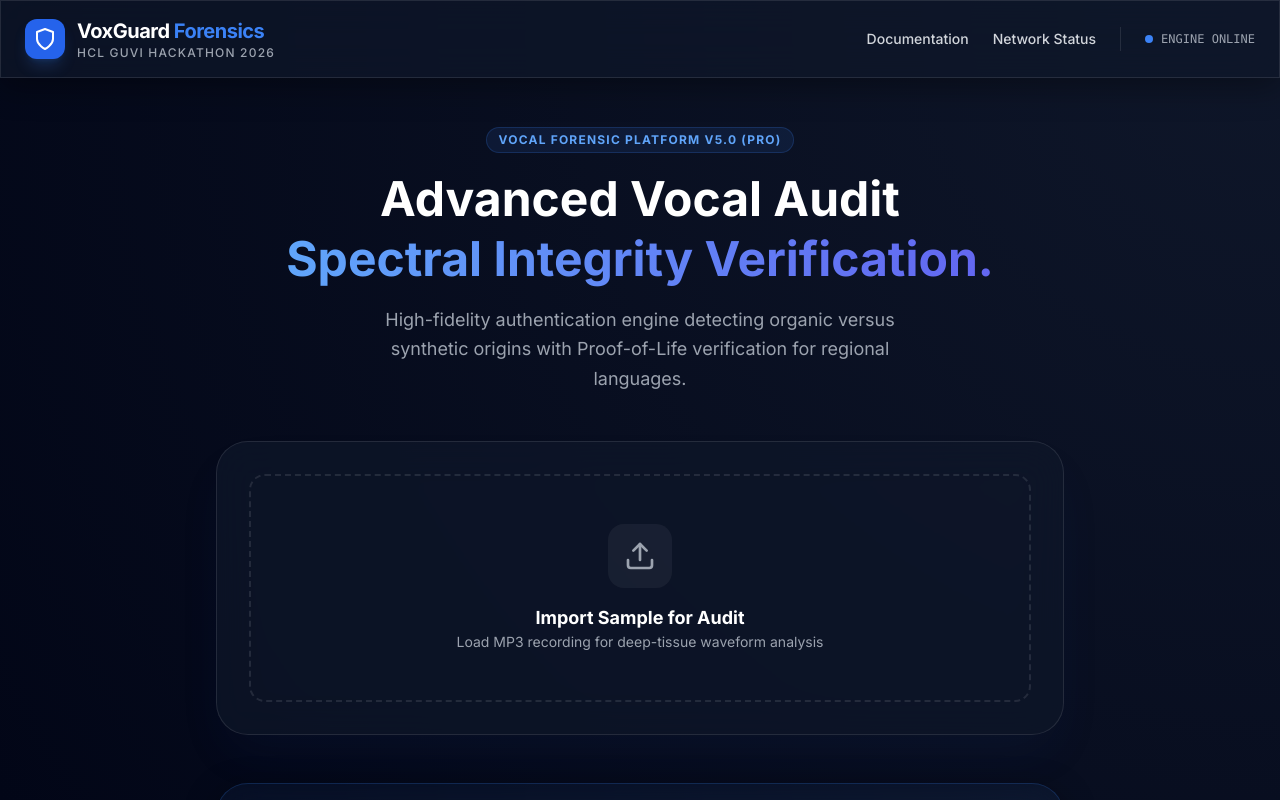
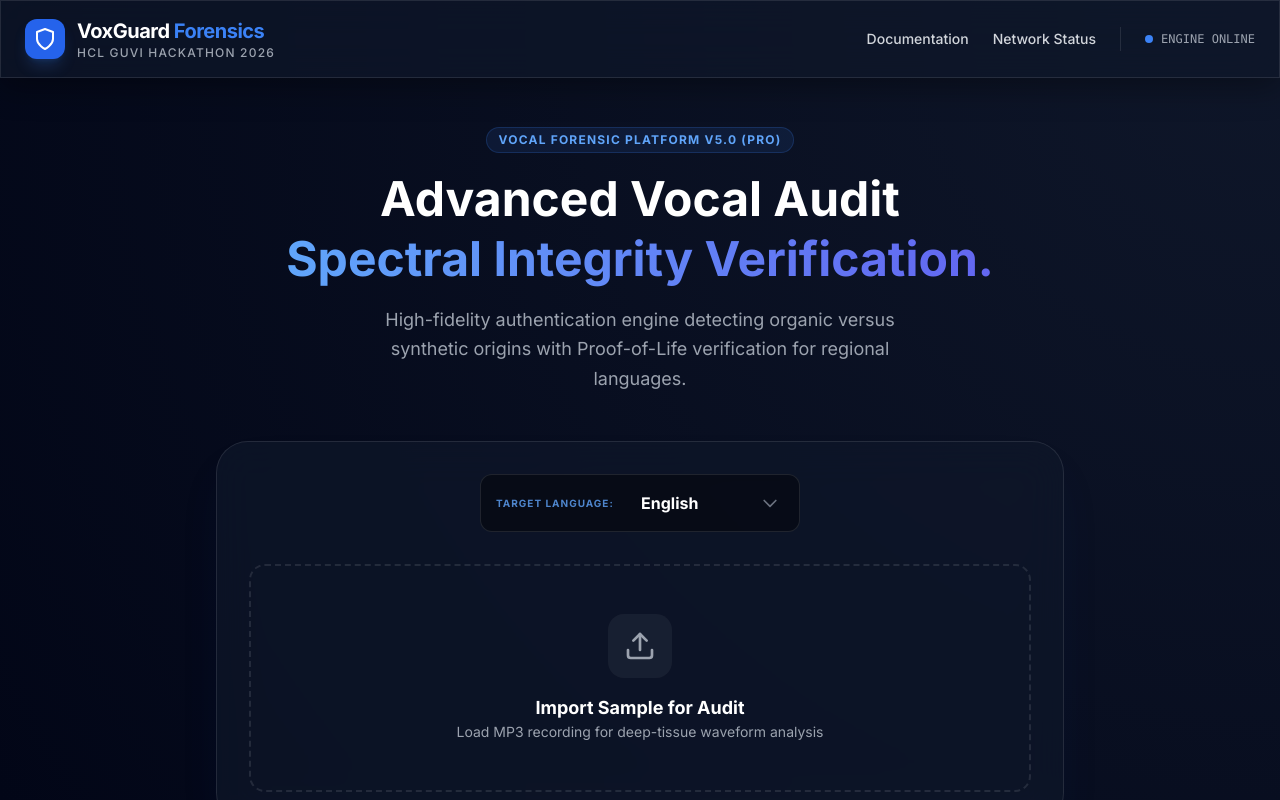
Before and after one commit to mouli383/voice-detection, a React (Vite) app in the folder voxguard---advanced-audio-verification-system/: page / in a window 1280 px wide. Shown: the top 800 px of the page. Built offline with nearby package versions, Linux system fonts and the light colour scheme.

Commit message:
Frontend: Add Language Selector

```diff
--- a/voxguard---advanced-audio-verification-system/App.tsx
+++ b/voxguard---advanced-audio-verification-system/App.tsx
@@ -8,6 +8,7 @@ import ResultCard from './components/ResultCard';
 
 const App: React.FC = () => {
   const [file, setFile] = useState<File | null>(null);
+  const [language, setLanguage] = useState<string>("English");
   const [analyzing, setAnalyzing] = useState(false);
   const [result, setResult] = useState<DetectionResponse | null>(null);
   const [history, setHistory] = useState<AnalysisHistoryItem[]>([]);
@@ -45,7 +46,8 @@ const App: React.FC = () => {
 
     try {
       const base64 = await fileToBase64(file);
-      const detectionResult = await voiceService.analyzeVoice(base64);
+      // Pass the selected language
+      const detectionResult = await voiceService.analyzeVoice(base64, language);
 
       setResult(detectionResult);
 
@@ -92,6 +94,28 @@ const App: React.FC = () => {
 
         {/* Console Interface */}
         <div className="glass p-8 rounded-[2rem] border border-white/10 space-y-8 shadow-2xl shadow-blue-900/10">
+          {/* Language Selector */}
+          <div className="flex justify-center mb-6">
+            <div className="relative group">
+              <span className="absolute left-4 top-1/2 -translate-y-1/2 text-blue-400/80 text-[10px] font-bold uppercase tracking-widest pointer-events-none transition-colors group-hover:text-blue-300">
+                Target Language:
+              </span>
+              <select
+                value={language}
+                onChange={(e) => setLanguage(e.target.value)}
+                disabled={analyzing}
+                className="appearance-none bg-black/40 border border-white/10 rounded-xl py-4 pl-40 pr-12 text-white font-bold focus:outline-none focus:border-blue-500 focus:ring-1 focus:ring-blue-500 transition-all cursor-pointer hover:bg-white/5 hover:border-white/20 w-full sm:w-auto min-w-[320px]"
+              >
+                {['Tamil', 'English', 'Hindi', 'Malayalam', 'Telugu'].map(lang => (
+                  <option key={lang} value={lang} className="bg-gray-900 text-white py-2">{lang}</option>
+                ))}
+              </select>
+              <div className="absolute right-5 top-1/2 -translate-y-1/2 pointer-events-none">
+                <svg className="w-5 h-5 text-gray-500 group-hover:text-white transition-colors" fill="none" stroke="currentColor" viewBox="0 0 24 24"><path strokeLinecap="round" strokeLinejoin="round" strokeWidth="2" d="M19 9l-7 7-7-7" /></svg>
+              </div>
+            </div>
+          </div>
+
           {/* Upload Area */}
           <div
             onClick={() => !analyzing && fileInputRef.current?.click()}
@@ -135,8 +159,8 @@ const App: React.FC = () => {
             >
               {analyzing ? (
                 <div className="flex items-center justify-center gap-2">
-                   <div className="w-4 h-4 border-2 border-white/20 border-t-white rounded-full animate-spin"></div>
-                   <span>Performing Forensic Waveform Scrutiny...</span>
+                  <div className="w-4 h-4 border-2 border-white/20 border-t-white rounded-full animate-spin"></div>
+                  <span>Performing Forensic Waveform Scrutiny...</span>
                 </div>
               ) : 'Initiate Deep Signature Verification'}
             </button>
@@ -162,7 +186,7 @@ const App: React.FC = () => {
           <p className="text-sm text-gray-400 mb-6">Real-time JSON serialization of the verification engine results.</p>
           <div className="bg-black/40 rounded-xl p-6 border border-white/5 shadow-inner">
             <pre className="text-xs text-blue-300 mono leading-relaxed">
-{`{
+              {`{
   "status": "${result?.status || 'success'}",
   "language": "${result?.language || 'Tamil'}",
   "classification": "${result?.classification || 'AI_GENERATED'}",
--- a/voxguard---advanced-audio-verification-system/geminiService.ts
+++ b/voxguard---advanced-audio-verification-system/geminiService.ts
@@ -4,13 +4,14 @@ export class VoiceDetectionService {
   constructor() { }
 
   async analyzeVoice(
-    audioBase64: string
+    audioBase64: string,
+    language: string
   ): Promise<DetectionResponse> {
     const API_URL = "https://voice-detection-f5x9.onrender.com/api/voice-detection";
     const API_KEY = "sk_test_123456789";
 
     try {
-      console.log("📡 Sending request to Voice Detection Backend...");
+      console.log(`📡 Sending request for ${language} audio...`);
 
       const response = await fetch(API_URL, {
         method: "POST",
@@ -19,7 +20,7 @@ export class VoiceDetectionService {
           "x-api-key": API_KEY
         },
         body: JSON.stringify({
-          language: "English",
+          language: language,
           audioFormat: "mp3",
           audioBase64: audioBase64
         })
```
